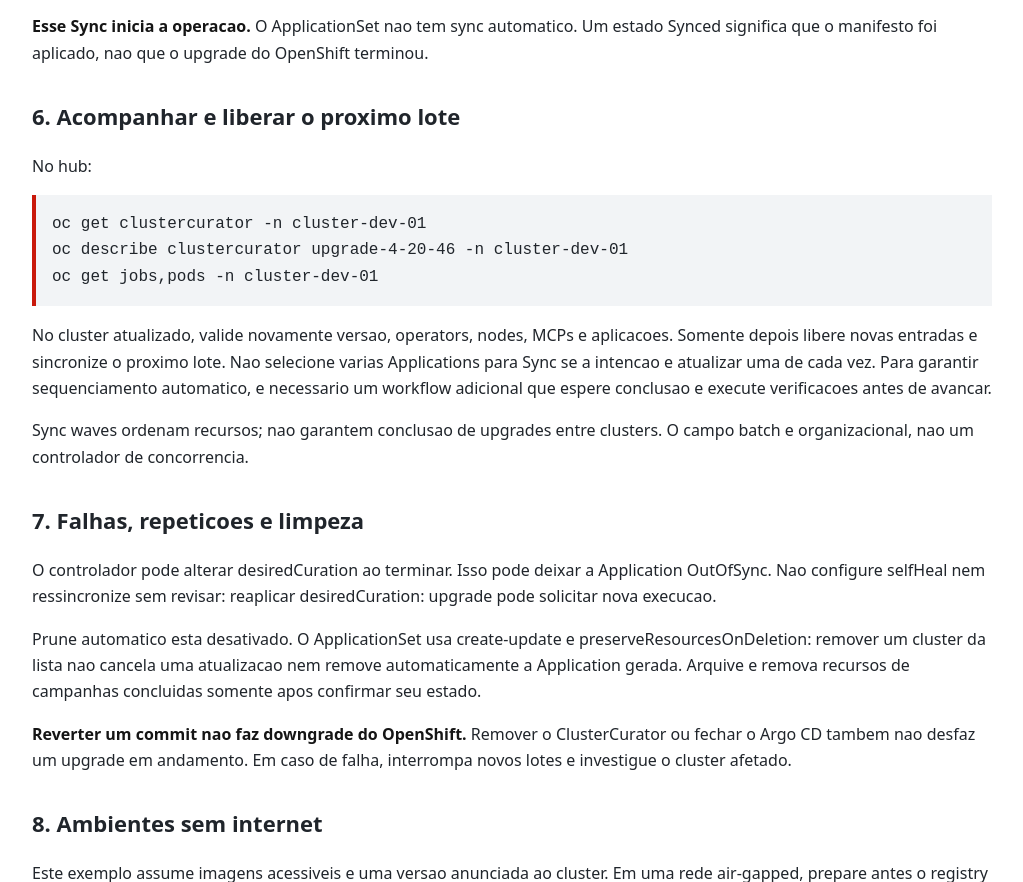
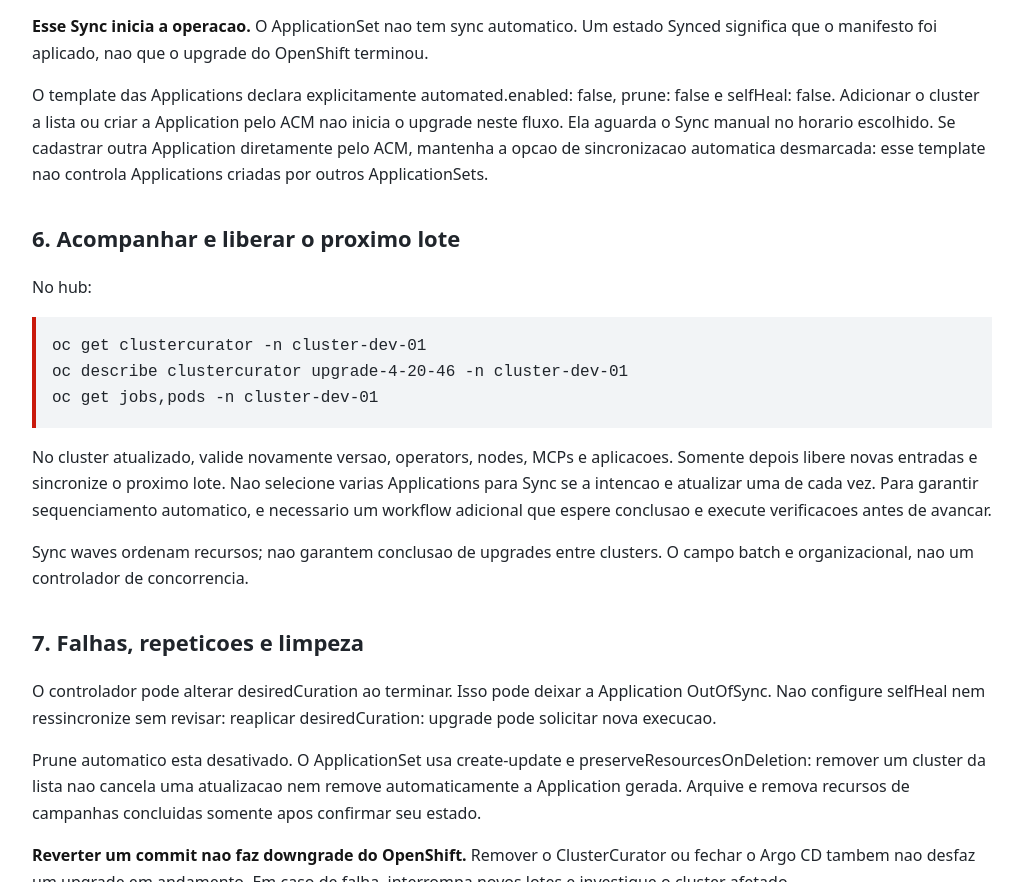
Before and after one commit to Joaofelixs/lab-redhat, a plain HTML site: page docs/upgrades-acm-gitops.html in a window 1280 px wide. Shown: the part 3060-3942 px from the top of the page, without its empty margins (128-1151 px from the left). Drawn offline with Linux system fonts and the light colour scheme.

Commit message:
Explicitly disable automated sync for cluster upgrades

```diff
--- a/docs/upgrades-acm-gitops.html
+++ b/docs/upgrades-acm-gitops.html
@@ -119,6 +119,12 @@ argocd app sync upgrade-cluster-dev-01</code></pre>
 <p><strong>Esse Sync inicia a operacao.</strong> O ApplicationSet nao tem sync
 automatico. Um estado Synced significa que o manifesto foi aplicado, nao que
 o upgrade do OpenShift terminou.</p>
+<p>O template das Applications declara explicitamente automated.enabled: false,
+prune: false e selfHeal: false. Adicionar o cluster a lista ou criar a Application
+pelo ACM nao inicia o upgrade neste fluxo. Ela aguarda o Sync manual no horario
+escolhido. Se cadastrar outra Application diretamente pelo ACM, mantenha a opcao
+de sincronizacao automatica desmarcada: esse template nao controla Applications
+criadas por outros ApplicationSets.</p>
 
 <h2>6. Acompanhar e liberar o proximo lote</h2>
 <p>No hub:</p>
```
Also changed, not shown: 1 other file.
